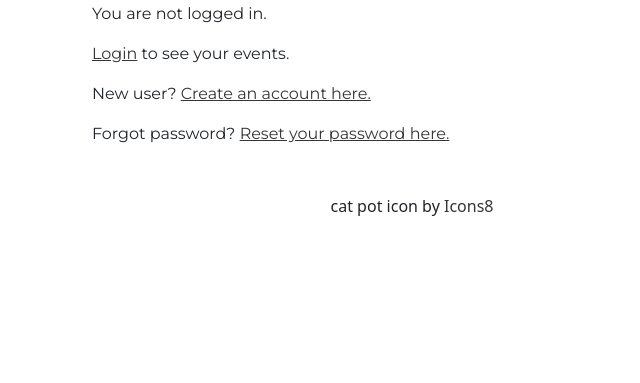
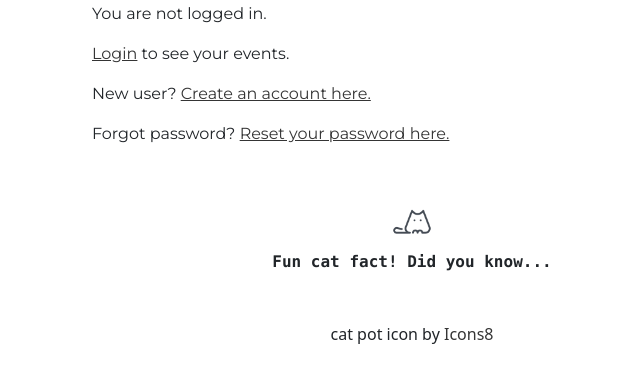
Before and after one commit to ctkelly/raincheck, a Django app: page / in a window 1280 px wide. Shown: the part 152-535 px from the top of the page, without its empty margins (228-868 px from the left). Run offline with Django 3.2, Linux system fonts and the light colour scheme; data that the repository does not hold is empty; some libraries are stand-ins or nearby versions; some web fonts are replaced.

Commit message:
Add cat fact API

```diff
--- a/home/templates/home/main.html
+++ b/home/templates/home/main.html
@@ -1,4 +1,5 @@
 {% extends "home/base.html" %}
+{% load static %}
 
 {% block content %}
     <div class="w-50 mt-5 mx-auto montserrat">
@@ -23,4 +24,15 @@
             </p>
         {% endif %}
     </div>
+
+    <div class="w-50 mt-5 mx-auto montserrat font-monospace text-center fs-6">
+        <img src="{% static 'img/icons8-cat-64.png' %}" width="40" height="40"/>
+        <p class="fw-bold mt-3">
+            Fun cat fact! Did you know...
+        </p>
+        <p>
+            {{ fact }}
+        </p>
+    </div>
+
 {% endblock %}
--- a/home/views.py
+++ b/home/views.py
@@ -1,6 +1,12 @@
 from django.shortcuts import render
+import requests
 
 
 def index(request):
     template_name = 'home/main.html'
-    return render(request, template_name)
+    url = 'https://catfact.ninja/fact'
+    response = requests.get(url)
+    cat_fact = response.json()
+    ctx = {'fact': cat_fact['fact']}
+
+    return render(request, template_name, ctx)
--- a/requirements.txt
+++ b/requirements.txt
@@ -1,8 +1,14 @@
 asgiref==3.7.2
+certifi==2023.7.22
+charset-normalizer==3.2.0
 Django==4.2.1
 django-crispy-forms==1.13.0
 django-extensions==3.1.3
 djangorestframework==3.14.0
+idna==3.4
 python-dotenv==1.0.0
 pytz==2023.3
+requests==2.31.0
 sqlparse==0.4.4
+typing_extensions==4.6.3
+urllib3==2.0.4
```
Also changed, not shown: db.sqlite3, static/img/icons8-cat-64.png (added).
